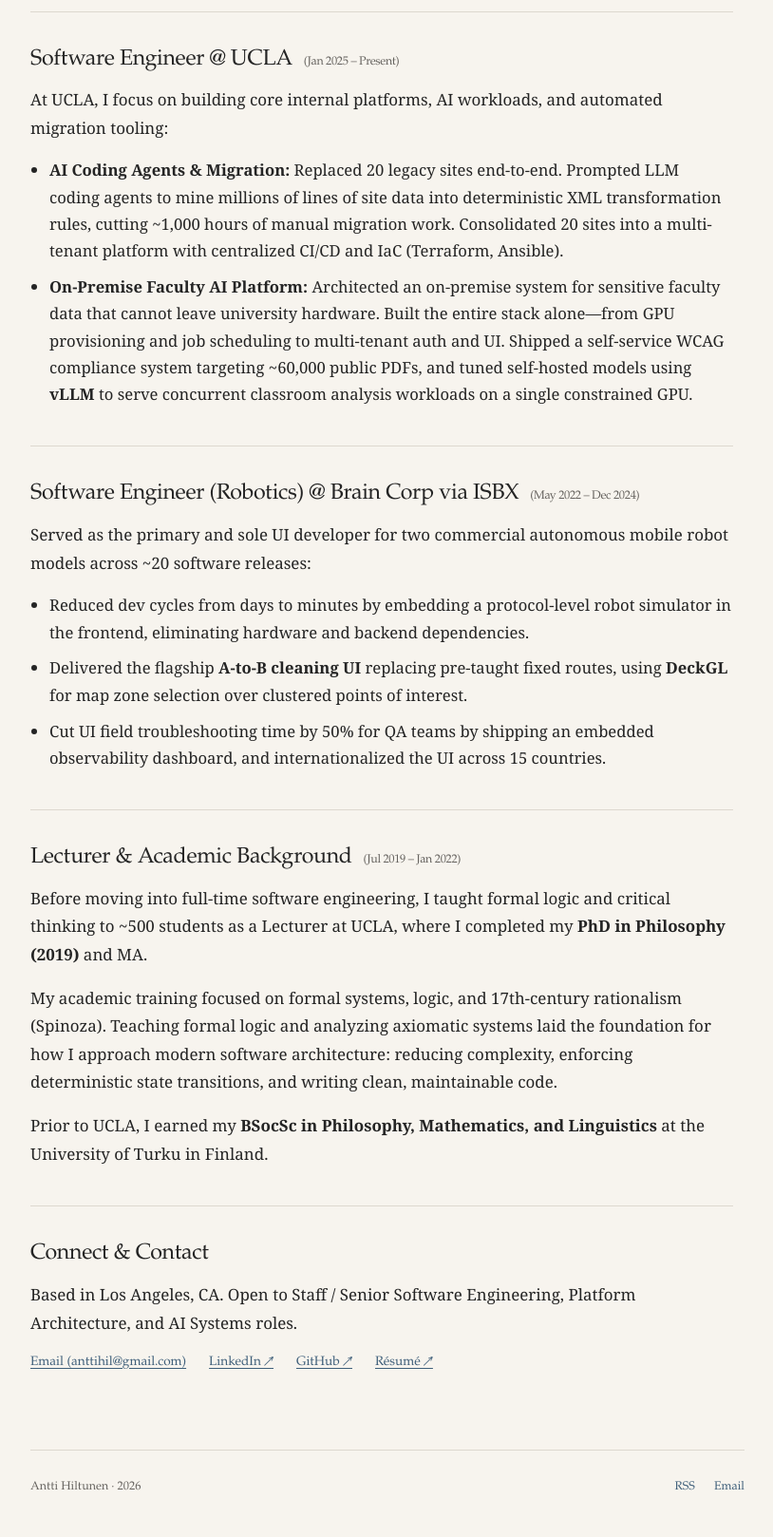
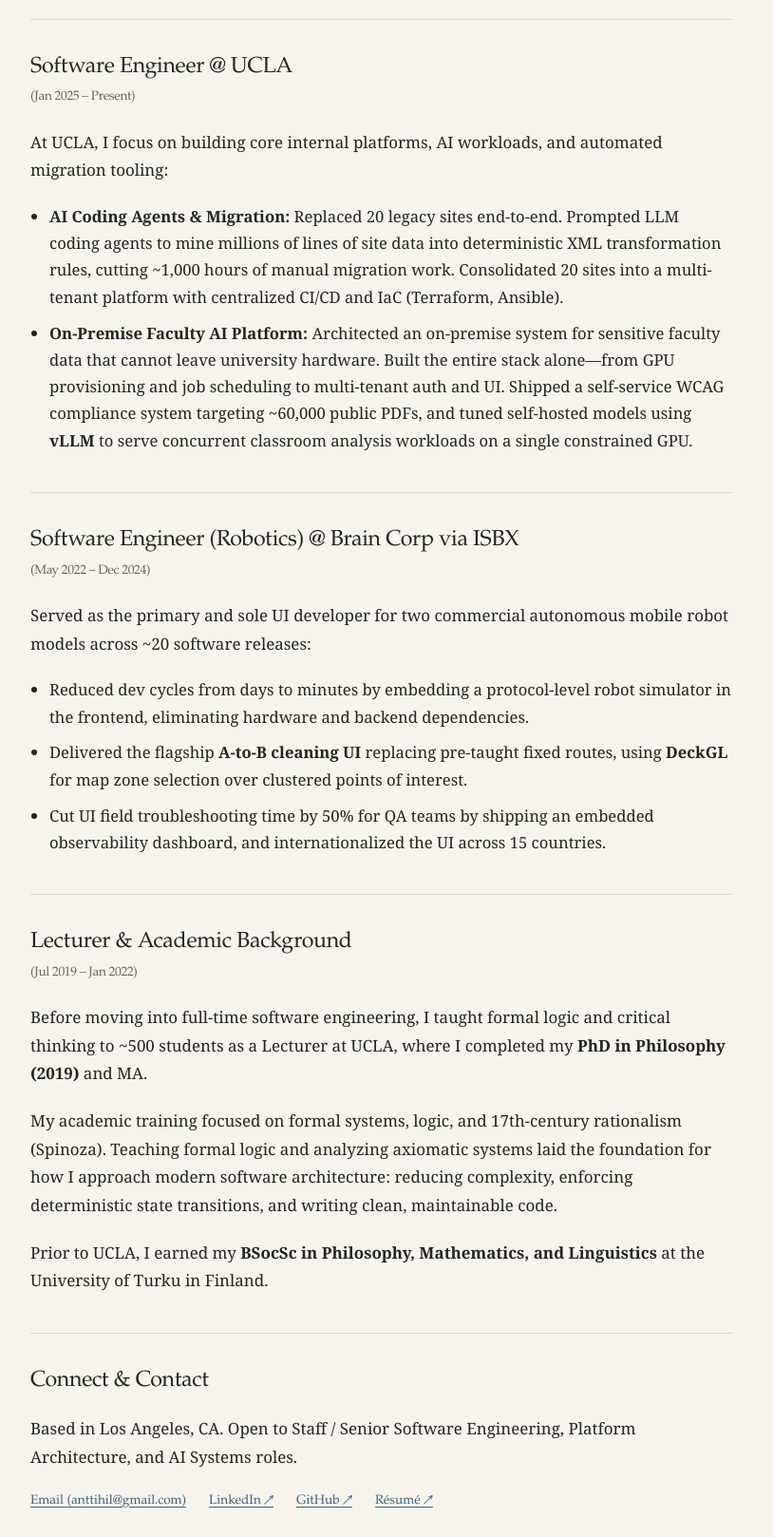
Before and after one commit to anttihil/ahiltunen, an Astro site: page /about in a window 1280 px wide. Shown: the part 340-1958 px from the top of the page at 95% size, without its empty margins (232-1046 px from the left). Built offline with nearby package versions, Linux system fonts and the light colour scheme; Astro itself is replaced by a stand-in of ours.

Commit message:
make about page to use .md file

```diff
--- a/src/content.config.ts
+++ b/src/content.config.ts
@@ -28,4 +28,18 @@
   }),
 });
 
-export const collections = { blog, work };
+const about = defineCollection({
+  loader: glob({ pattern: "about.md", base: "./src/content/about" }),
+  schema: z.object({
+    title: z.string(),
+    description: z.string(),
+    lead: z.string(),
+    contactLinks: z.array(z.object({
+      label: z.string(),
+      url: z.string(),
+      external: z.boolean().default(false),
+    })),
+  }),
+});
+
+export const collections = { blog, work, about };
--- /dev/null
+++ b/src/content/about/about.md
@@ -0,0 +1,44 @@
+---
+title: About
+description: Background and experience of Antti Hiltunen. Software Engineer at UCLA specializing in internal platforms, AI systems, and commercial robotics interfaces.
+lead: I build platforms, private AI systems, and interfaces for real-world hardware.
+contactLinks:
+  - label: Email (anttihil@gmail.com)
+    url: mailto:anttihil@gmail.com
+  - label: LinkedIn ↗
+    url: https://www.linkedin.com/in/hiltunen-antti
+    external: true
+  - label: GitHub ↗
+    url: https://github.com/anttihil
+    external: true
+  - label: Résumé ↗
+    url: /resume-antti-shared.pdf
+    external: true
+---
+
+## Software Engineer @ UCLA <span class="role-dates">(Jan 2025 – Present)</span>
+
+At UCLA, I focus on building core internal platforms, AI workloads, and automated migration tooling:
+
+- **AI Coding Agents & Migration:** Replaced 20 legacy sites end-to-end. Prompted LLM coding agents to mine millions of lines of site data into deterministic XML transformation rules, cutting ~1,000 hours of manual migration work. Consolidated 20 sites into a multi-tenant platform with centralized CI/CD and IaC (Terraform, Ansible).
+- **On-Premise Faculty AI Platform:** Architected an on-premise system for sensitive faculty data that cannot leave university hardware. Built the entire stack alone—from GPU provisioning and job scheduling to multi-tenant auth and UI. Shipped a self-service WCAG compliance system targeting ~60,000 public PDFs, and tuned self-hosted models using **vLLM** to serve concurrent classroom analysis workloads on a single constrained GPU.
+
+## Software Engineer (Robotics) @ Brain Corp via ISBX <span class="role-dates">(May 2022 – Dec 2024)</span>
+
+Served as the primary and sole UI developer for two commercial autonomous mobile robot models across ~20 software releases:
+
+- Reduced dev cycles from days to minutes by embedding a protocol-level robot simulator in the frontend, eliminating hardware and backend dependencies.
+- Delivered the flagship **A-to-B cleaning UI** replacing pre-taught fixed routes, using **DeckGL** for map zone selection over clustered points of interest.
+- Cut UI field troubleshooting time by 50% for QA teams by shipping an embedded observability dashboard, and internationalized the UI across 15 countries.
+
+## Lecturer & Academic Background <span class="role-dates">(Jul 2019 – Jan 2022)</span>
+
+Before moving into full-time software engineering, I taught formal logic and critical thinking to ~500 students as a Lecturer at UCLA, where I completed my **PhD in Philosophy (2019)** and MA.
+
+My academic training focused on formal systems, logic, and 17th-century rationalism (Spinoza). Teaching formal logic and analyzing axiomatic systems laid the foundation for how I approach modern software architecture: reducing complexity, enforcing deterministic state transitions, and writing clean, maintainable code.
+
+Prior to UCLA, I earned my **BSocSc in Philosophy, Mathematics, and Linguistics** at the University of Turku in Finland.
+
+## Connect & Contact
+
+Based in Los Angeles, CA. Open to Staff / Senior Software Engineering, Platform Architecture, and AI Systems roles.
--- a/src/pages/about.astro
+++ b/src/pages/about.astro
@@ -1,68 +1,34 @@
 ---
 import BaseLayout from '../layouts/BaseLayout.astro';
+import { getEntry, render } from 'astro:content';
+
+const about = await getEntry('about', 'about');
+if (!about) throw new Error('Missing About content: src/content/about/about.md');
+const { Content } = await render(about);
 ---
 
 <BaseLayout
-  title="About | Antti Hiltunen"
-  description="Background and experience of Antti Hiltunen. Software Engineer at UCLA specializing in internal platforms, AI systems, and commercial robotics interfaces."
+  title={`${about.data.title} | Antti Hiltunen`}
+  description={about.data.description}
 >
   <div class="about-container">
     <header class="about-header">
-      <h1 class="about-title">About</h1>
-      <p class="about-lead">
-        I build platforms, private AI systems, and interfaces for real-world hardware.
-      </p>
+      <h1 class="about-title">{about.data.title}</h1>
+      <p class="about-lead">{about.data.lead}</p>
     </header>
 
     <div class="about-content">
-      <section class="bio-block">
-        <h2>Software Engineer @ UCLA <span class="role-dates">(Jan 2025 – Present)</span></h2>
-        <p>
-          At UCLA, I focus on building core internal platforms, AI workloads, and automated migration tooling:
-        </p>
-        <ul>
-          <li><strong>AI Coding Agents & Migration:</strong> Replaced 20 legacy sites end-to-end. Prompted LLM coding agents to mine millions of lines of site data into deterministic XML transformation rules, cutting ~1,000 hours of manual migration work. Consolidated 20 sites into a multi-tenant platform with centralized CI/CD and IaC (Terraform, Ansible).</li>
-          <li><strong>On-Premise Faculty AI Platform:</strong> Architected an on-premise system for sensitive faculty data that cannot leave university hardware. Built the entire stack alone—from GPU provisioning and job scheduling to multi-tenant auth and UI. Shipped a self-service WCAG compliance system targeting ~60,000 public PDFs, and tuned self-hosted models using <strong>vLLM</strong> to serve concurrent classroom analysis workloads on a single constrained GPU.</li>
-        </ul>
-      </section>
-
-      <section class="bio-block">
-        <h2>Software Engineer (Robotics) @ Brain Corp via ISBX <span class="role-dates">(May 2022 – Dec 2024)</span></h2>
-        <p>
-          Served as the primary and sole UI developer for two commercial autonomous mobile robot models across ~20 software releases:
-        </p>
-        <ul>
-          <li>Reduced dev cycles from days to minutes by embedding a protocol-level robot simulator in the frontend, eliminating hardware and backend dependencies.</li>
-          <li>Delivered the flagship <strong>A-to-B cleaning UI</strong> replacing pre-taught fixed routes, using <strong>DeckGL</strong> for map zone selection over clustered points of interest.</li>
-          <li>Cut UI field troubleshooting time by 50% for QA teams by shipping an embedded observability dashboard, and internationalized the UI across 15 countries.</li>
-        </ul>
-      </section>
-
-      <section class="bio-block">
-        <h2>Lecturer & Academic Background <span class="role-dates">(Jul 2019 – Jan 2022)</span></h2>
-        <p>
-          Before moving into full-time software engineering, I taught formal logic and critical thinking to ~500 students as a Lecturer at UCLA, where I completed my <strong>PhD in Philosophy (2019)</strong> and MA.
-        </p>
-        <p>
-          My academic training focused on formal systems, logic, and 17th-century rationalism (Spinoza). Teaching formal logic and analyzing axiomatic systems laid the foundation for how I approach modern software architecture: reducing complexity, enforcing deterministic state transitions, and writing clean, maintainable code.
-        </p>
-        <p>
-          Prior to UCLA, I earned my <strong>BSocSc in Philosophy, Mathematics, and Linguistics</strong> at the University of Turku in Finland.
-        </p>
-      </section>
-
-      <section class="bio-block connect-block">
-        <h2>Connect & Contact</h2>
-        <p>
-          Based in Los Angeles, CA. Open to Staff / Senior Software Engineering, Platform Architecture, and AI Systems roles.
-        </p>
-        <div class="contact-links">
-          <a href="mailto:anttihil@gmail.com" class="inline-link">Email (anttihil@gmail.com)</a>
-          <a href="https://www.linkedin.com/in/hiltunen-antti" target="_blank" rel="noopener noreferrer" class="inline-link">LinkedIn ↗</a>
-          <a href="https://github.com/anttihil" target="_blank" rel="noopener noreferrer" class="inline-link">GitHub ↗</a>
-          <a href="/resume-antti-shared.pdf" target="_blank" rel="noopener noreferrer" class="inline-link">Résumé ↗</a>
-        </div>
-      </section>
+      <Content />
+      <div class="contact-links">
+        {about.data.contactLinks.map((link) => (
+          <a
+            href={link.url}
+            class="inline-link"
+            target={link.external ? '_blank' : undefined}
+            rel={link.external ? 'noopener noreferrer' : undefined}
+          >{link.label}</a>
+        ))}
+      </div>
     </div>
   </div>
 </BaseLayout>
@@ -79,7 +45,7 @@
   }
 
   .about-title {
-    margin-bottom: 0.5rem;
+    margin-bottom: 1rem;
     font-size: clamp(2.55rem, 5vw, 3.4rem);
   }
 
@@ -95,52 +61,50 @@
     max-width: 740px;
   }
 
-  .bio-block {
-    margin-bottom: 2.5rem;
+  .about-content :global(h2) {
+    margin-top: 2.5rem;
     padding-top: 2.25rem;
     border-top: 1px solid var(--border-color);
-  }
-
-  .bio-block:last-child {
-    margin-bottom: 0;
-  }
-
-  .bio-block h2 {
     color: var(--text-heading);
-    margin-bottom: 0.85rem;
+    margin-bottom: 1.35rem;
     font-size: 1.45rem;
     font-weight: 400;
   }
 
-  .role-dates {
-    display: inline-block;
-    font-size: 0.78rem;
+  .about-content :global(h2:first-child) {
+    margin-top: 0;
+  }
+
+  .about-content :global(.role-dates) {
+    display: block;
+    font-size: 0.85rem;
     color: var(--text-dim);
     font-weight: 400;
     font-family: var(--font-ui);
-    margin-left: 0.4rem;
+    line-height: 1.45;
+    margin-top: 0.55rem;
   }
 
-  .bio-block p {
+  .about-content :global(p) {
     color: var(--text-body);
     font-size: 1.06rem;
     line-height: 1.75;
-    margin-bottom: 1rem;
+    margin-bottom: 1.25rem;
   }
 
-  .bio-block ul {
+  .about-content :global(ul) {
     margin-left: 1.25rem;
     margin-bottom: 0.85rem;
   }
 
-  .bio-block li {
+  .about-content :global(li) {
     color: var(--text-body);
     font-size: 1.04rem;
     margin-bottom: 0.6rem;
     line-height: 1.7;
   }
 
-  .bio-block strong {
+  .about-content :global(strong) {
     color: var(--text-heading);
   }
 
```
